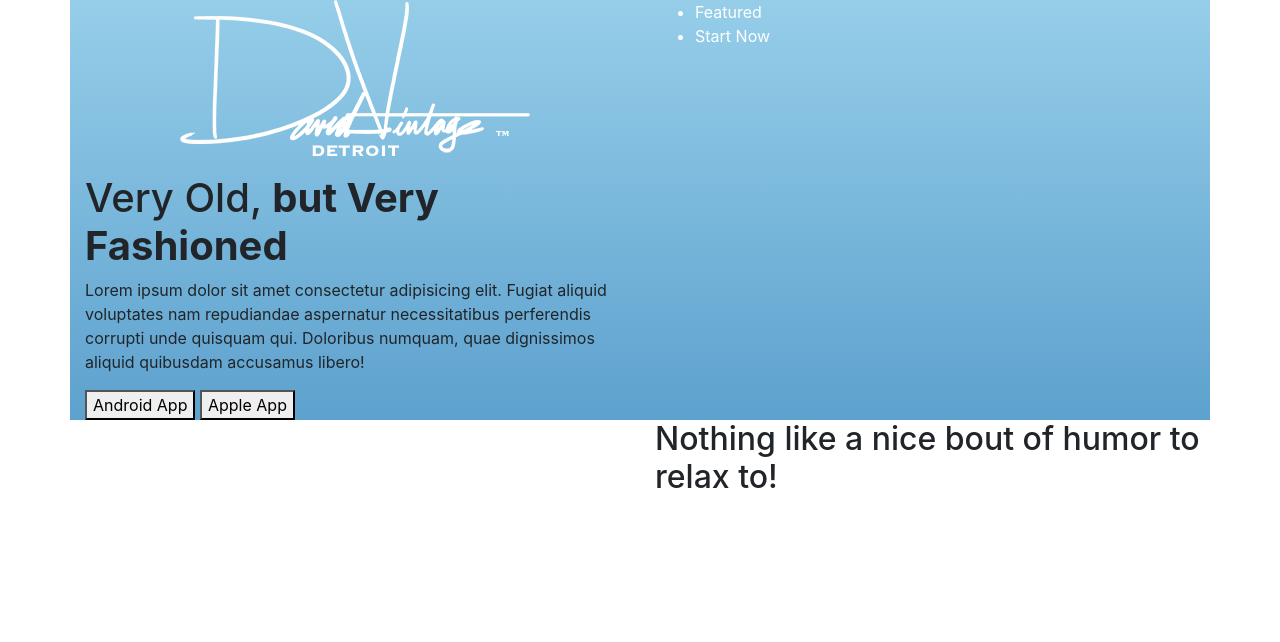
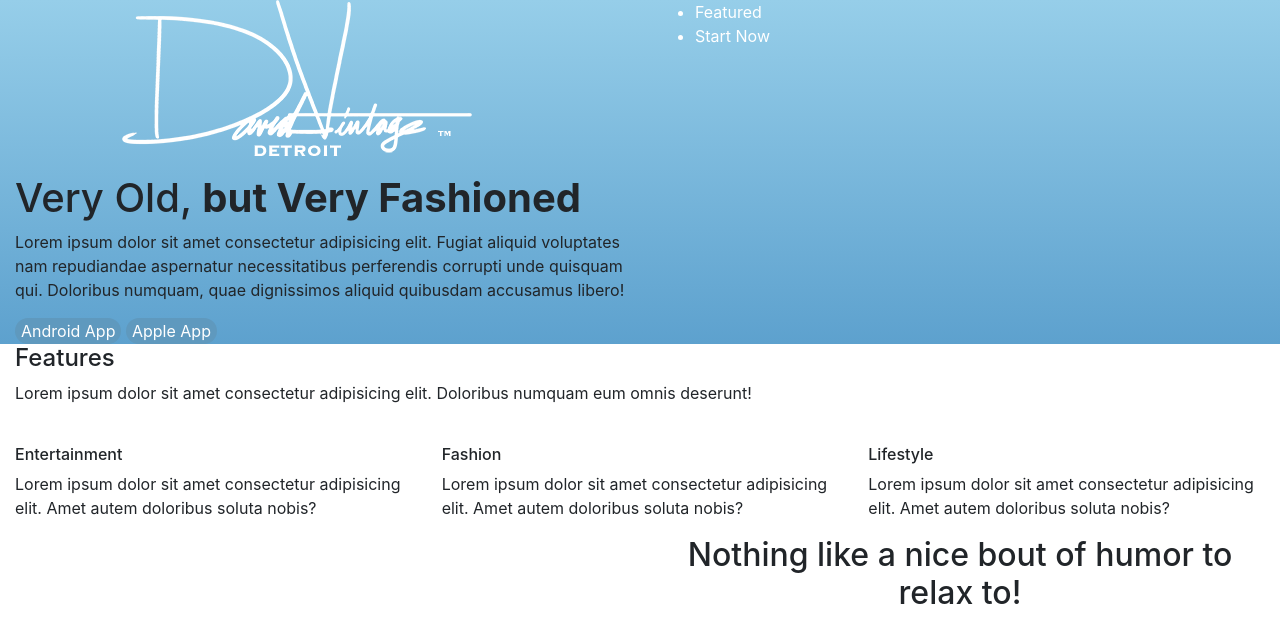
Before and after one commit to kroot077/clone-site, a plain HTML site: page index.html in a window 1280 px wide. Drawn offline with nearby package versions, Linux system fonts and the light colour scheme.

Commit message:
Building 3

```diff
--- a/Assets/style.css
+++ b/Assets/style.css
@@ -1,3 +1,19 @@
+html {
+    font-family: -apple-system, BlinkMacSystemFont, 'Segoe UI', Roboto, Oxygen, Ubuntu, Cantarell, 'Open Sans', 'Helvetica Neue', sans-serif;
+}
+
+button {
+    border: 0px;
+    border-radius: 50px;
+    color: white;
+    background-color: #5f99be;
+}
+
+#section-3 {
+    margin: auto;
+    text-align: center;
+}
+
 .bg-gradient {
     background: linear-gradient(#96cee9, #5da1ce);
 }
@@ -12,6 +28,7 @@
     align-items: center;
 }
 
-button {
-    radius: 50%;
+.buttons {
+    flex-direction: row;
+    justify-content: space-around;
 }
--- a/index.html
+++ b/index.html
@@ -13,7 +13,7 @@
 <body>
 
 
-    <section id="section-1" class="container bg-gradient">
+    <section id="section-1" class="container-fluid bg-gradient">
 
         <div class="row">
             <div class="col-sm-5 offset-md-1">
@@ -36,7 +36,7 @@
                 <button>Apple App</button>
             </div>
             <div class="col-sm-6">
-
+                <img src="" alt="">
             </div>
         </div>
 
@@ -46,10 +46,27 @@
     <section id="section-2" class="container-fluid">
 
         <div class="row">
-
+            <div class="col-sm-12">
+                <h4>Features</h4>
+                <p>Lorem ipsum dolor sit amet consectetur adipisicing elit. Doloribus numquam eum omnis deserunt!</p>
+            </div>
         </div>
         <div class="row">
-
+            <div class="col-sm-4">
+                <img src="" alt="">
+                <h6>Entertainment</h6>
+                <p>Lorem ipsum dolor sit amet consectetur adipisicing elit. Amet autem doloribus soluta nobis?</p>
+            </div>
+            <div class="col-sm-4">
+                <img src="" alt="">
+                <h6>Fashion</h6>
+                <p>Lorem ipsum dolor sit amet consectetur adipisicing elit. Amet autem doloribus soluta nobis?</p>
+            </div>
+            <div class="col-sm-4">
+                <img src="" alt="">
+                <h6>Lifestyle</h6>
+                <p>Lorem ipsum dolor sit amet consectetur adipisicing elit. Amet autem doloribus soluta nobis?</p>
+            </div>
         </div>
 
     </section>
```
